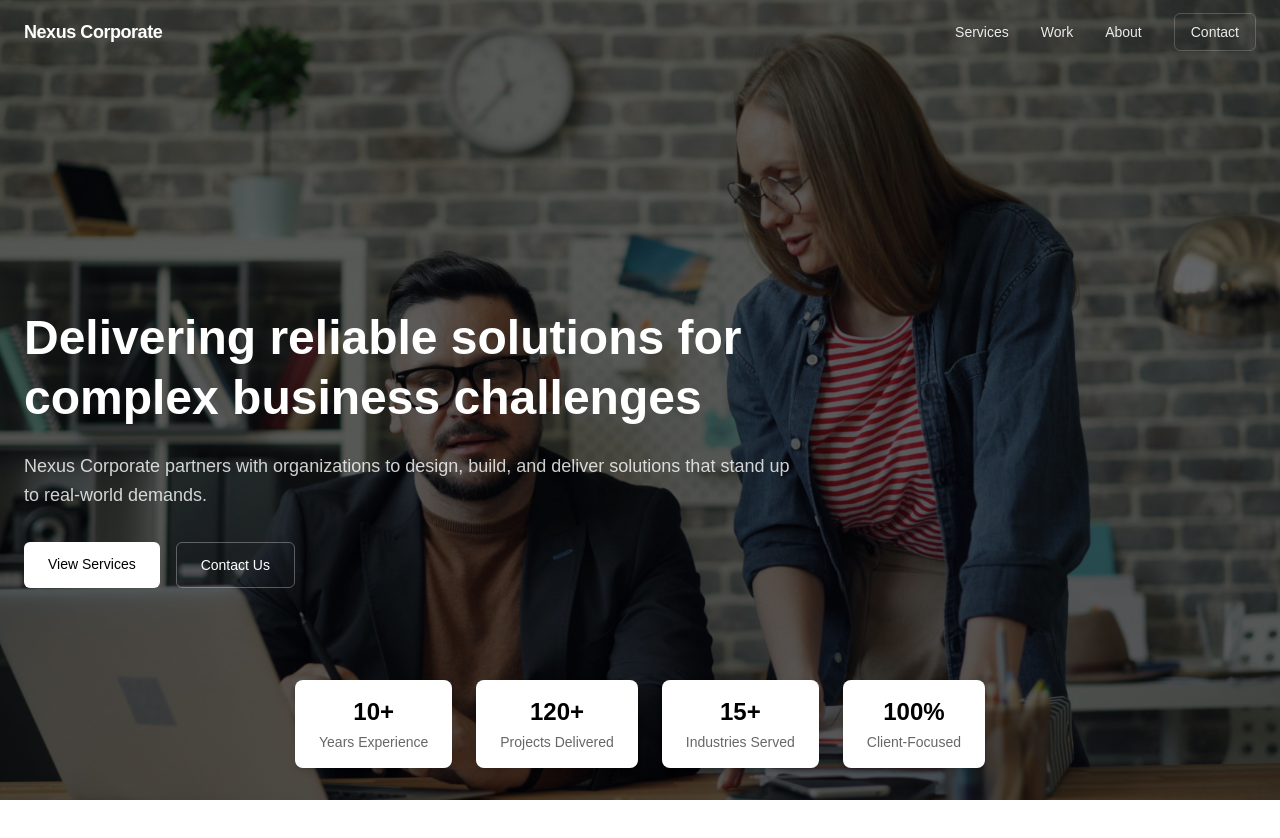
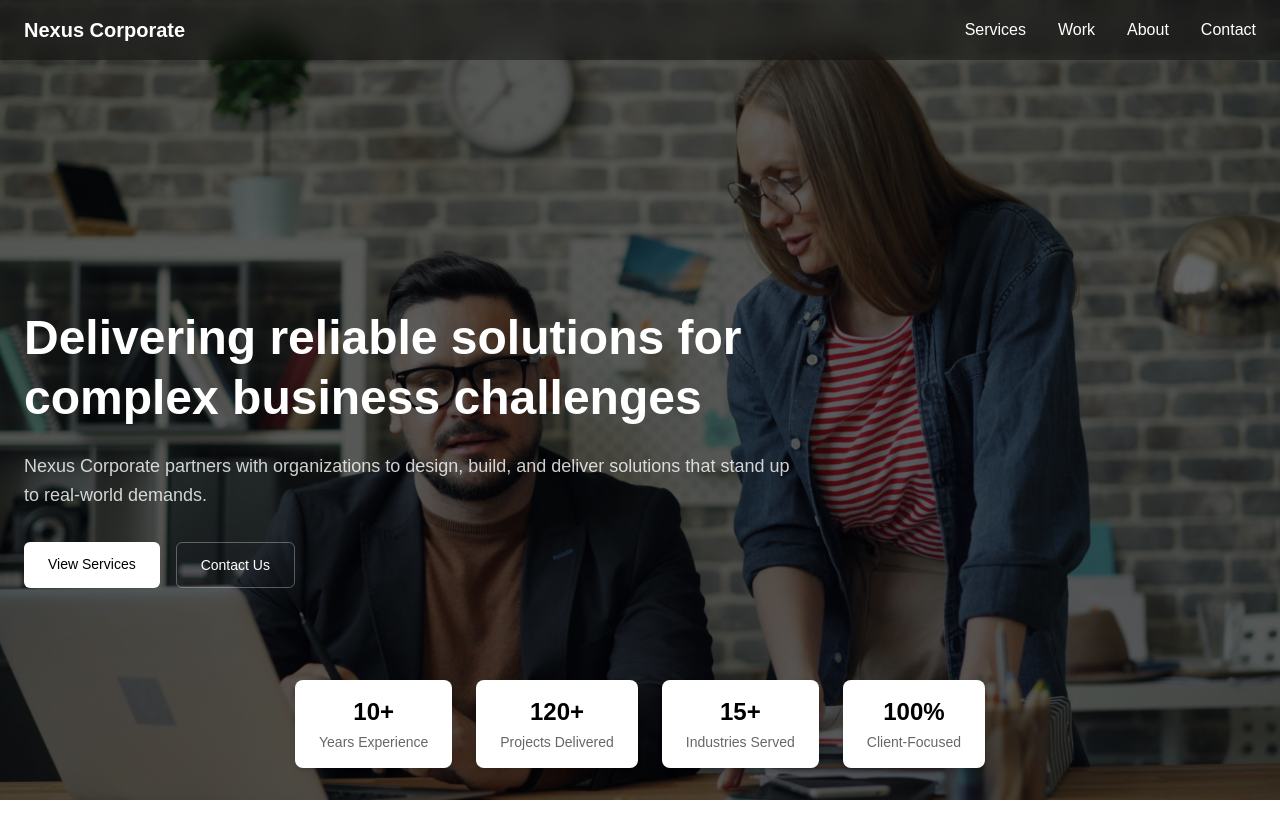
Before and after one commit to primyst/nexus, a Next.js app in the folder my-app/: page / in a window 1280 px wide. Shown: the top 838 px of the page. Built offline with nearby package versions, Linux system fonts and the light colour scheme.

Commit message:
Update Navbar.tsx

```diff
--- a/my-app/components/Navbar.tsx
+++ b/my-app/components/Navbar.tsx
@@ -1,57 +1,55 @@
 'use client';
-
-import { useEffect, useState } from 'react';
+import { useState } from 'react';
 import Link from 'next/link';
 
 export default function Navbar() {
-  const [scrolled, setScrolled] = useState(false);
-
-  useEffect(() => {
-    const onScroll = () => {
-      setScrolled(window.scrollY > 20);
-    };
-    window.addEventListener('scroll', onScroll);
-    return () => window.removeEventListener('scroll', onScroll);
-  }, []);
+  const [isOpen, setIsOpen] = useState(false);
 
   return (
-    <header
-      className={`fixed top-0 left-0 z-50 w-full transition-all duration-300 ${
-        scrolled
-          ? 'backdrop-blur-md bg-black/40 border-b border-white/10'
-          : 'bg-transparent'
-      }`}
-    >
-      <div className="mx-auto max-w-7xl px-6">
-        <div className="flex h-16 items-center justify-between">
-          {/* Logo */}
-          <Link
-            href="/"
-            className="text-lg font-semibold tracking-tight text-white"
-          >
-            Nexus Corporate
-          </Link>
+    <nav className="fixed top-0 left-0 w-full z-50 bg-black/40 backdrop-blur-md px-6 py-4 flex items-center justify-between">
+      <div className="text-white font-bold text-xl">Nexus Corporate</div>
 
-          {/* Navigation */}
-          <nav className="hidden md:flex items-center gap-8 text-sm text-white/90">
-            <Link href="#services" className="hover:text-white transition">
-              Services
-            </Link>
-            <Link href="#work" className="hover:text-white transition">
-              Work
-            </Link>
-            <Link href="#about" className="hover:text-white transition">
-              About
-            </Link>
-            <Link
-              href="#contact"
-              className="rounded-md border border-white/20 px-4 py-2 hover:bg-white hover:text-black transition"
-            >
-              Contact
-            </Link>
-          </nav>
+      {/* Desktop links */}
+      <div className="hidden md:flex gap-8 text-white">
+        <Link href="/services">Services</Link>
+        <Link href="/work">Work</Link>
+        <Link href="/about">About</Link>
+        <Link href="/contact">Contact</Link>
+      </div>
+
+      {/* Mobile Hamburger */}
+      <div className="md:hidden">
+        <button
+          onClick={() => setIsOpen(!isOpen)}
+          className="flex flex-col gap-1 focus:outline-none"
+        >
+          <span
+            className={`block h-0.5 w-6 bg-white transition-transform ${
+              isOpen ? 'rotate-45 translate-y-1.5' : ''
+            }`}
+          />
+          <span
+            className={`block h-0.5 w-6 bg-white transition-opacity ${
+              isOpen ? 'opacity-0' : 'opacity-100'
+            }`}
+          />
+          <span
+            className={`block h-0.5 w-6 bg-white transition-transform ${
+              isOpen ? '-rotate-45 -translate-y-1.5' : ''
+            }`}
+          />
+        </button>
+      </div>
+
+      {/* Mobile menu */}
+      {isOpen && (
+        <div className="absolute top-full left-0 w-full bg-black/90 flex flex-col items-center gap-4 py-6 md:hidden">
+          <Link href="/services" onClick={() => setIsOpen(false)}>Services</Link>
+          <Link href="/work" onClick={() => setIsOpen(false)}>Work</Link>
+          <Link href="/about" onClick={() => setIsOpen(false)}>About</Link>
+          <Link href="/contact" onClick={() => setIsOpen(false)}>Contact</Link>
         </div>
-      </div>
-    </header>
+      )}
+    </nav>
   );
 }
```
